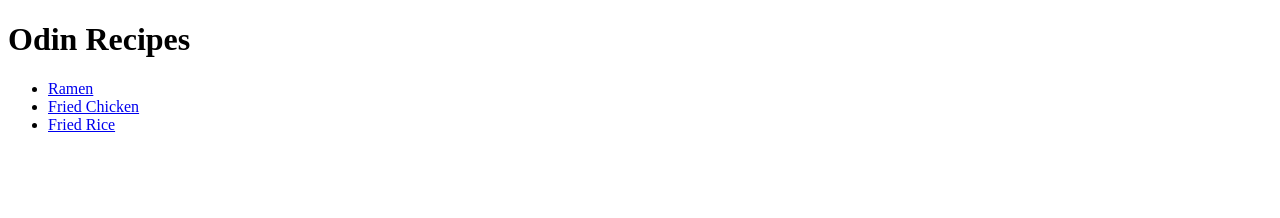
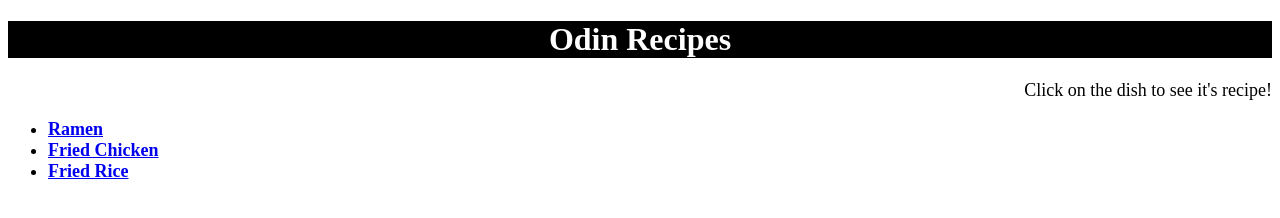
Before and after one commit to zonarr/odin-recipes, a plain HTML site: page index.html in a window 1280 px wide. Drawn offline with Linux system fonts and the light colour scheme.

Commit message:
Add CSS file and modified texts for all HTML files

```diff
--- a/index.html
+++ b/index.html
@@ -3,13 +3,17 @@
     <head>
         <title></title>
         <meta charset="UTF-8">
+        <link rel="stylesheet" href="style.css">
     </head>
     <body>
         <h1>Odin Recipes</h1>
-        <ul>
-            <li><a href="./recipes/ramen.html" rel=" noopener noreferrer">Ramen</a></li>
-            <li><a href="./recipes/fried-chicken.html" rel="noopener noreferrer">Fried Chicken</a></li>
-            <li><a href="./recipes/fried-rice.html" rel="noopener noreferrer">Fried Rice</a></li>
-        </ul>
+        <div class="intro">Click on the dish to see it's recipe!</div>
+        <div class="choices">
+            <ul>
+                <li><a href="./recipes/ramen.html" rel=" noopener noreferrer">Ramen</a></li>
+                <li><a href="./recipes/fried-chicken.html" rel="noopener noreferrer">Fried Chicken</a></li>
+                <li><a href="./recipes/fried-rice.html" rel="noopener noreferrer">Fried Rice</a></li>
+            </ul>
+        </div>
     </body>
 </html>
--- /dev/null
+++ b/style.css
@@ -0,0 +1,20 @@
+h1{
+    font-family:"Times New Roman","Georgia";
+    font-size:xx-large;
+    text-align:center;
+    background-color:black;
+    color:white;
+}
+*{
+    font-family:"Brush Script MT","Lucida Handwriting";
+    font-size:large;
+}
+h2{
+    font-size:x-large;
+}
+.choices{
+    font-weight:bold;
+}
+.intro{
+    text-align:right
+}
```
Also changed, not shown: recipes/fried-chicken.html (+2 -1 lines), recipes/fried-rice.html (+2 -1 lines), recipes/ramen.html (+2 -1 lines).
